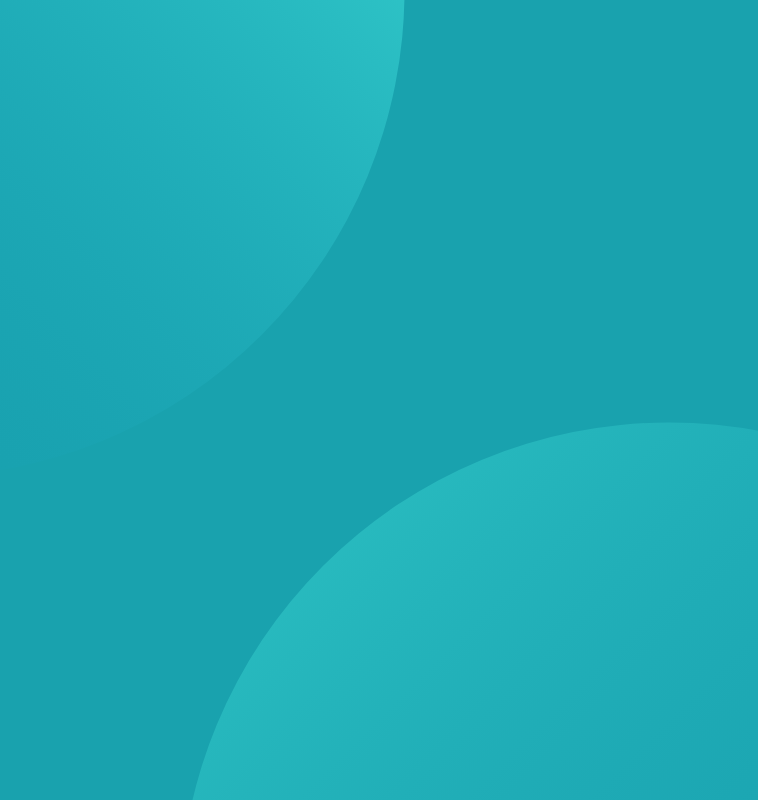
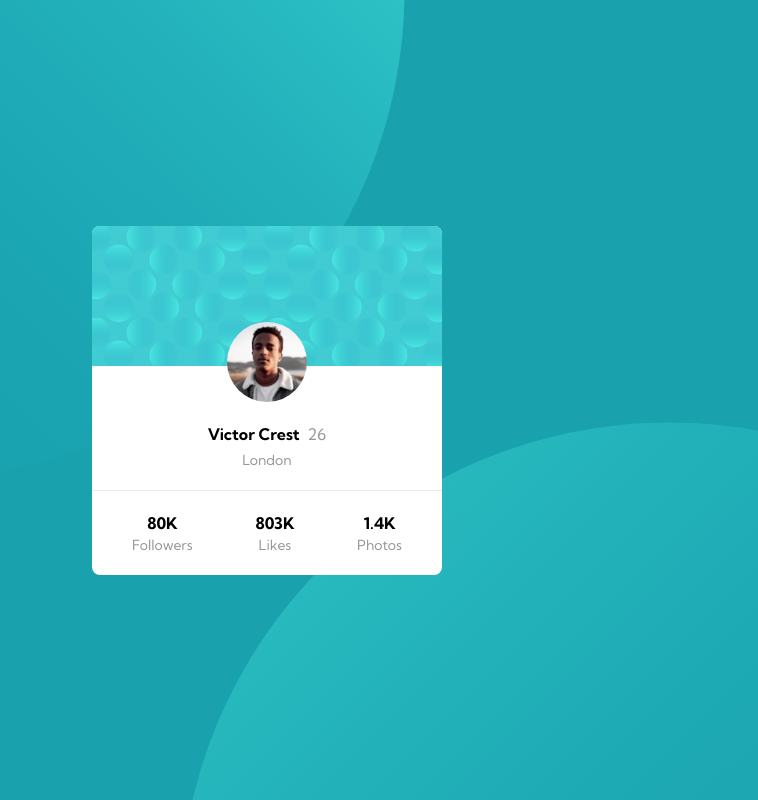
Before and after one commit to guitarcade/profile-card-component, a website: page index.html in a window 1280 px wide. Shown: the whole page, without its empty margins (373-1131 px from the left). Drawn offline with nearby package versions, Linux system fonts and the light colour scheme; files that its build step writes are made by us from their sources.

Commit message:
finished

```diff
--- a/index.html
+++ b/index.html
@@ -13,8 +13,31 @@
   </head>
   <body class="bg-cyan">
     <main class="grid place-content-center min-h-screen">
-      <!-- <h1 class="text-3xl">Hello World</h1> -->
+      <div class="card rounded-lg overflow-hidden bg-white flex flex-col">
+        <img src="images/bg-pattern-card.svg" alt="" />
+        <div class="flex flex-col items-center p-5 gap-1">
+          <img src="images/image-victor.jpg" class="rounded-full w-20 -mt-16" alt="" />
+          <div class="flex items-center gap-2 mt-4">
+            <h1 class="font-bold">Victor Crest</h1>
+            <p class="text-gray">26</p>
+          </div>
+          <p class="text-gray text-sm">London</p>
+        </div>
+        <div class="flex border-gray/20 text-center border-t-[1px] gap-4 justify-between py-5 px-10">
+          <div>
+            <p class="font-bold">80K</p>
+            <p class="text-sm text-gray">Followers</p>
+          </div>
+          <div>
+            <p class="font-bold">803K</p>
+            <p class="text-sm text-gray">Likes</p>
+          </div>
+          <div>
+            <p class="font-bold">1.4K</p>
+            <p class="text-sm text-gray">Photos</p>
+          </div>
+        </div>
+      </div>
     </main>
-    <!-- Victor Crest 26 London 80K Followers 803K Likes 1.4K Photos -->
   </body>
 </html>
--- a/input.css
+++ b/input.css
@@ -9,7 +9,14 @@
            url("images/bg-pattern-top.svg");
         background-repeat: no-repeat, no-repeat;
         background-position:
-           bottom -600px right -250px,
-           top -500px left -200px;
+           bottom -600px right -650px,
+           top -500px left -700px;
+    }
+    @media (width > 600px ) {
+        body {
+            background-position:
+               bottom -600px right -250px,
+               top -500px left -200px;
+        }
     }
 }
--- a/tailwind.config.js
+++ b/tailwind.config.js
@@ -7,6 +7,7 @@ module.exports = {
       'blue':'hsl(229, 23%, 23%)',
       'grayish-blue': 'hsl(227, 10%, 46%)',
       'gray': 'hsl(0, 0%, 59%)',
+      'white': 'hsl(0, 0%, 100%)',
     },
     extend: {
       backgroundImage: {
```
